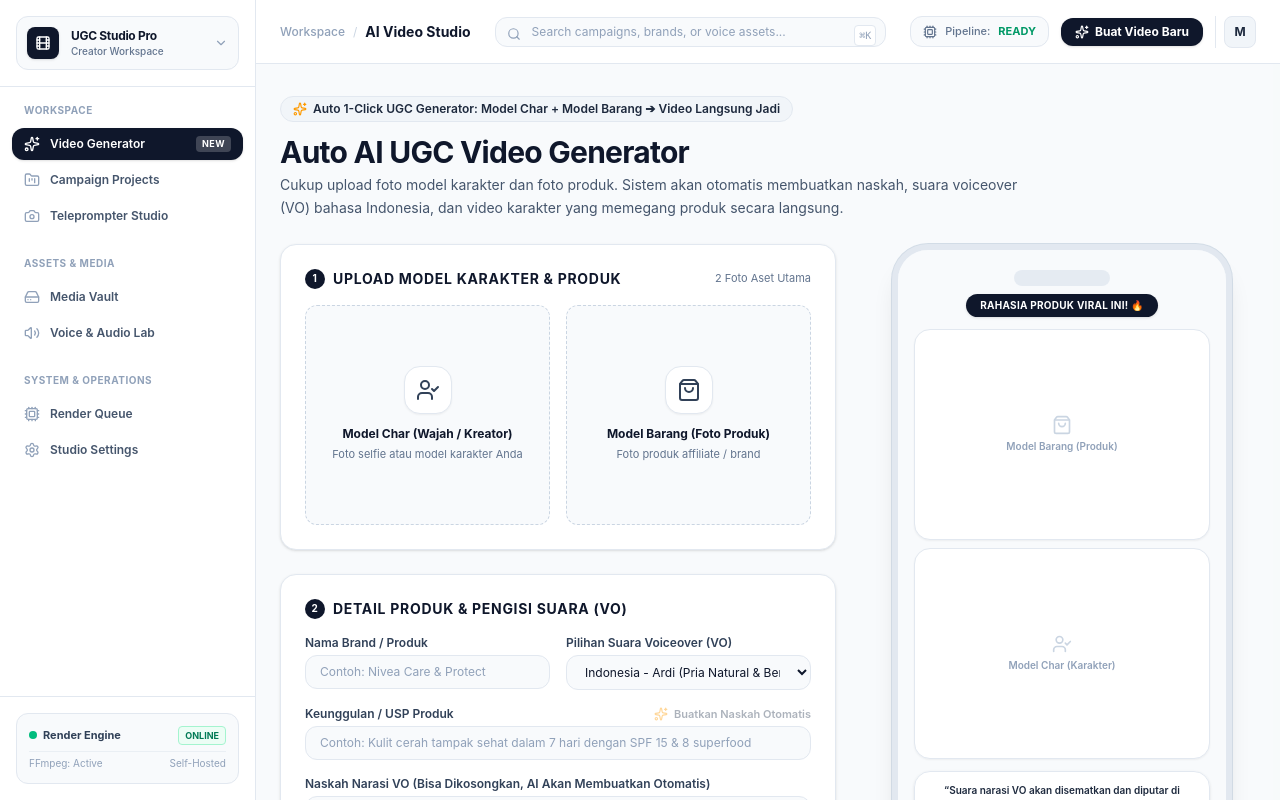
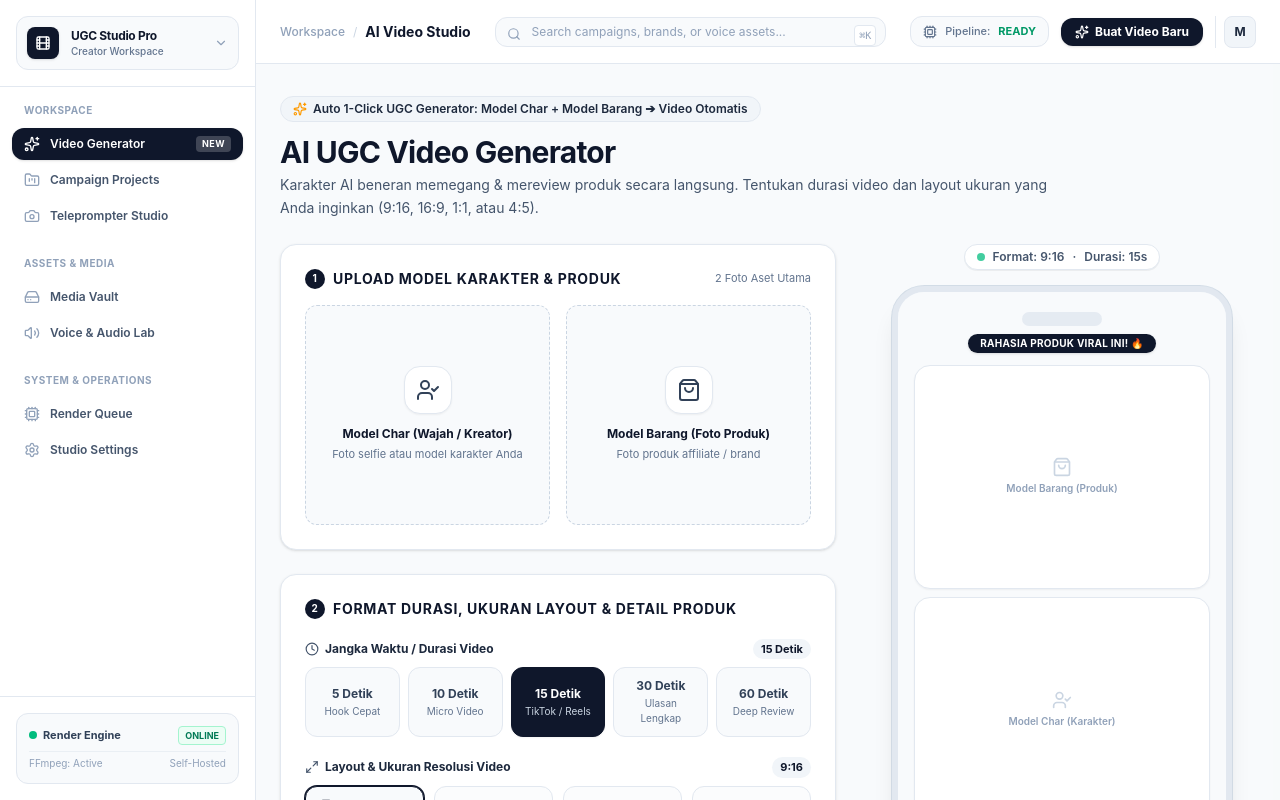
Before and after one commit to mysuf1020/ugc, a Next.js app: page /avatar-studio in a window 1280 px wide. Built offline with nearby package versions, Linux system fonts and the light colour scheme.

Commit message:
feat: add video duration presets and layout aspect ratio options

```diff
--- a/src/app/api/avatar/generate/route.ts
+++ b/src/app/api/avatar/generate/route.ts
@@ -12,6 +12,8 @@ export async function POST(request: Request) {
       brandName,
       productUsp,
       voiceId = "id-ID-ArdiNeural",
+      targetDurationSec = 15,
+      aspectRatio = "9:16",
     } = body;
 
     if (!projectId || !scriptText) {
@@ -40,6 +42,8 @@ export async function POST(request: Request) {
         scriptText,
         hookHeadline: hookHeadline || "RAHASIA PRODUK INI! 🔥",
         brandName: brandName || project.brandName,
+        targetDurationSec: Number(targetDurationSec) || 15,
+        aspectRatio: aspectRatio || "9:16",
       },
     });
 
@@ -53,6 +57,8 @@ export async function POST(request: Request) {
       scriptText,
       hookHeadline: hookHeadline || "RAHASIA PRODUK INI! 🔥",
       voiceId,
+      targetDurationSec: Number(targetDurationSec) || 15,
+      aspectRatio,
     });
 
     return NextResponse.json({
--- a/src/app/avatar-studio/page.tsx
+++ b/src/app/avatar-studio/page.tsx
@@ -12,6 +12,11 @@ import {
   Film,
   Play,
   Wand2,
+  Clock,
+  Smartphone,
+  Monitor,
+  Square,
+  Maximize2,
 } from "lucide-react";
 import { toast } from "sonner";
 
@@ -31,6 +36,10 @@ export default function AvatarStudioPage() {
   const [hookHeadline, setHookHeadline] = useState("RAHASIA PRODUK VIRAL INI! 🔥");
   const [voiceId, setVoiceId] = useState("id-ID-ArdiNeural");
   const [generatingScript, setGeneratingScript] = useState(false);
+
+  // Duration & Aspect Ratio Options
+  const [targetDurationSec, setTargetDurationSec] = useState<number>(15);
+  const [aspectRatio, setAspectRatio] = useState<"9:16" | "16:9" | "1:1" | "4:5">("9:16");
 
   // 1-Click Video Generation State
   const [generatingVideo, setGeneratingVideo] = useState(false);
@@ -54,7 +63,7 @@ export default function AvatarStudioPage() {
   const stages = [
     {
       title: "1. Analisis Model & Penyiapan Naskah",
-      subtitle: "Menyiapkan referensi karakter & formula hook viral",
+      subtitle: "Menyesuaikan durasi naskah dengan tempo bicara",
     },
     {
       title: "2. Sintesis Suara Voiceover (VO)",
@@ -62,11 +71,11 @@ export default function AvatarStudioPage() {
     },
     {
       title: "3. Rendering AI Video Scene Karakter",
-      subtitle: "Karakter dibuatkan adegan memegang & mengulas produk (±1-2 menit)",
+      subtitle: "Karakter memegang & mengulas produk (±1-2 menit)",
     },
     {
-      title: "4. Finalisasi Video 9:16 Siap Pakai",
-      subtitle: "Menyatukan video AI, suara narasi & format TikTok 1080x1920",
+      title: "4. Finalisasi Layout & Durasi Video",
+      subtitle: `Mengompilasi video ${aspectRatio} durasi ${targetDurationSec}s`,
     },
   ];
 
@@ -101,6 +110,8 @@ export default function AvatarStudioPage() {
         title: brandName ? `UGC - ${brandName}` : "UGC Model & Product Project",
         brandName: brandName || "Brand Produk",
         productDescription: productUsp || "Solusi terbaik harian Anda",
+        targetDurationSec,
+        aspectRatio,
       }),
     });
     const data = await res.json();
@@ -191,7 +202,7 @@ export default function AvatarStudioPage() {
         const generatedSpeech = `${s.hookText} ${s.problemText} ${s.solutionText} ${s.ctaText}`.trim();
         setScriptText(generatedSpeech);
         setHookHeadline(s.hookText.slice(0, 36) + "!");
-        toast.success("Naskah ulasan AI berhasil dirumuskan!");
+        toast.success(`Naskah AI (${targetDurationSec} detik) berhasil dirumuskan!`);
       }
     } catch {
       toast.error("Gagal menghasilkan naskah AI.");
@@ -216,7 +227,7 @@ export default function AvatarStudioPage() {
       let activeHook = hookHeadline;
 
       if (!activeScript) {
-        toast.info("Merumuskan naskah ulasan otomatis...");
+        toast.info(`Merumuskan naskah ulasan otomatis (${targetDurationSec}s)...`);
         const sRes = await fetch("/api/ai/script", {
           method: "POST",
           headers: { "Content-Type": "application/json" },
@@ -235,7 +246,7 @@ export default function AvatarStudioPage() {
         }
       }
 
-      // Execute full automated video generator
+      // Execute full automated video generator with target duration and aspect ratio
       const res = await fetch("/api/avatar/generate", {
         method: "POST",
         headers: { "Content-Type": "application/json" },
@@ -246,6 +257,8 @@ export default function AvatarStudioPage() {
           brandName: brandName || "Produk Pilihan",
           productUsp: productUsp || "Solusi terbaik harian",
           voiceId,
+          targetDurationSec,
+          aspectRatio,
         }),
       });
 
@@ -253,7 +266,7 @@ export default function AvatarStudioPage() {
         const data = await res.json();
         setGeneratedVideoUrl(data.videoUrl);
         setGeneratedAudioUrl(data.audioUrl);
-        toast.success("Video UGC otomatis berhasil dibuat lengkap dengan audio!");
+        toast.success(`Video UGC (${targetDurationSec}s · ${aspectRatio}) berhasil dibuat!`);
       } else {
         const err = await res.json();
         toast.error(err.error || "Gagal membuat video otomatis.");
@@ -273,6 +286,56 @@ export default function AvatarStudioPage() {
     toast.success("Video dari Google Flow berhasil dimuat lengkap dengan audionya!");
   }
 
+  // Duration Options List
+  const durationOptions = [
+    { value: 5, label: "5 Detik", desc: "Hook Cepat" },
+    { value: 10, label: "10 Detik", desc: "Micro Video" },
+    { value: 15, label: "15 Detik", desc: "TikTok / Reels", popular: true },
+    { value: 30, label: "30 Detik", desc: "Ulasan Lengkap" },
+    { value: 60, label: "60 Detik", desc: "Deep Review" },
+  ];
+
+  // Layout / Aspect Ratio Options List
+  const layoutOptions = [
+    {
+      value: "9:16",
+      label: "9:16 Vertikal",
+      sub: "TikTok, Reels, Shorts",
+      res: "1080x1920",
+      icon: Smartphone,
+    },
+    {
+      value: "16:9",
+      label: "16:9 Horizontal",
+      sub: "YouTube, Web Video",
+      res: "1920x1080",
+      icon: Monitor,
+    },
+    {
+      value: "1:1",
+      label: "1:1 Persegi",
+      sub: "Instagram Feed Post",
+      res: "1080x1080",
+      icon: Square,
+    },
+    {
+      value: "4:5",
+      label: "4:5 Potret",
+      sub: "Instagram Feed Potret",
+      res: "1080x1350",
+      icon: Maximize2,
+    },
+  ];
+
+  // Aspect ratio helper for player frame
+  const frameAspectClass =
+    aspectRatio === "9:16"
+      ? "aspect-[9/16] max-w-[340px]"
+      : aspectRatio === "16:9"
+      ? "aspect-[16/9] max-w-[500px]"
+      : aspectRatio === "1:1"
+      ? "aspect-square max-w-[360px]"
+      : "aspect-[4/5] max-w-[350px]";
 
   return (
     <div className="mx-auto max-w-7xl px-4 py-8 sm:px-6">
@@ -280,18 +343,18 @@ export default function AvatarStudioPage() {
       <div className="mb-6">
         <div className="inline-flex items-center gap-1.5 rounded-full bg-slate-100 px-3 py-1 text-xs font-semibold text-slate-800 border border-slate-200 mb-3">
           <Sparkles className="h-3.5 w-3.5 text-amber-500" />
-          <span>Auto 1-Click UGC Generator: Model Char + Model Barang ➔ Video Langsung Jadi</span>
+          <span>Auto 1-Click UGC Generator: Model Char + Model Barang ➔ Video Otomatis</span>
         </div>
         <h1 className="text-2xl font-bold tracking-tight text-slate-900 sm:text-3xl">
-          Auto AI UGC Video Generator
+          AI UGC Video Generator
         </h1>
         <p className="mt-1 text-sm text-slate-600 max-w-3xl leading-relaxed">
-          Cukup upload foto model karakter dan foto produk. Sistem akan otomatis membuatkan naskah, suara voiceover (VO) bahasa Indonesia, dan video karakter yang memegang produk secara langsung.
+          Karakter AI beneran memegang & mereview produk secara langsung. Tentukan durasi video dan layout ukuran yang Anda inginkan (9:16, 16:9, 1:1, atau 4:5).
         </p>
       </div>
 
       <div className="grid grid-cols-1 gap-8 lg:grid-cols-12">
-        {/* Left Column: Form & 1-Click Action (7 Cols) */}
+        {/* Left Column: Form & Settings (7 Cols) */}
         <div className="lg:col-span-7 space-y-6">
           {/* Step 1: Upload Assets */}
           <div className="rounded-2xl border border-slate-200 bg-white p-6 shadow-sm space-y-4">
@@ -388,14 +451,89 @@ export default function AvatarStudioPage() {
             </div>
           </div>
 
-          {/* Step 2: Product & Voice Settings */}
-          <div className="rounded-2xl border border-slate-200 bg-white p-6 shadow-sm space-y-4">
+          {/* Step 2: Product, Voice, Duration & Layout Settings */}
+          <div className="rounded-2xl border border-slate-200 bg-white p-6 shadow-sm space-y-5">
             <h2 className="text-sm font-bold text-slate-900 uppercase tracking-wider flex items-center gap-2">
               <span className="flex h-5 w-5 items-center justify-center rounded-full bg-slate-900 text-[10px] text-white">2</span>
-              <span>Detail Produk & Pengisi Suara (VO)</span>
+              <span>Format Durasi, Ukuran Layout & Detail Produk</span>
             </h2>
 
-            <div className="grid grid-cols-1 gap-4 sm:grid-cols-2">
+            {/* A. DURATION SELECTOR */}
+            <div>
+              <div className="flex items-center justify-between mb-2">
+                <label className="text-xs font-bold text-slate-800 flex items-center gap-1.5">
+                  <Clock className="h-3.5 w-3.5 text-slate-600" />
+                  <span>Jangka Waktu / Durasi Video</span>
+                </label>
+                <span className="text-[11px] font-bold text-slate-900 bg-slate-100 px-2 py-0.5 rounded-full">
+                  {targetDurationSec} Detik
+                </span>
+              </div>
+              <div className="grid grid-cols-2 sm:grid-cols-5 gap-2">
+                {durationOptions.map((opt) => (
+                  <button
+                    key={opt.value}
+                    type="button"
+                    onClick={() => setTargetDurationSec(opt.value)}
+                    className={`flex flex-col items-center justify-center rounded-xl p-2.5 text-center transition-all border ${
+                      targetDurationSec === opt.value
+                        ? "border-slate-900 bg-slate-900 text-white shadow-xs"
+                        : "border-slate-200 bg-slate-50 text-slate-700 hover:bg-slate-100"
+                    }`}
+                  >
+                    <span className="text-xs font-bold">{opt.label}</span>
+                    <span className={`text-[10px] mt-0.5 ${targetDurationSec === opt.value ? "text-slate-300" : "text-slate-500"}`}>
+                      {opt.desc}
+                    </span>
+                  </button>
+                ))}
+              </div>
+            </div>
+
+            {/* B. ASPECT RATIO / LAYOUT SELECTOR */}
+            <div>
+              <div className="flex items-center justify-between mb-2">
+                <label className="text-xs font-bold text-slate-800 flex items-center gap-1.5">
+                  <Maximize2 className="h-3.5 w-3.5 text-slate-600" />
+                  <span>Layout & Ukuran Resolusi Video</span>
+                </label>
+                <span className="text-[11px] font-bold text-slate-900 bg-slate-100 px-2 py-0.5 rounded-full">
+                  {aspectRatio}
+                </span>
+              </div>
+              <div className="grid grid-cols-2 sm:grid-cols-4 gap-2.5">
+                {layoutOptions.map((layout) => {
+                  const Icon = layout.icon;
+                  const isSelected = aspectRatio === layout.value;
+                  return (
+                    <button
+                      key={layout.value}
+                      type="button"
+                      onClick={() => setAspectRatio(layout.value as any)}
+                      className={`flex flex-col items-start rounded-xl p-3 text-left transition-all border ${
+                        isSelected
+                          ? "border-slate-900 bg-slate-50 ring-1 ring-slate-900 shadow-2xs"
+                          : "border-slate-200 bg-slate-50/60 hover:bg-slate-100"
+                      }`}
+                    >
+                      <div className="flex items-center justify-between w-full mb-1.5">
+                        <Icon className={`h-4 w-4 ${isSelected ? "text-slate-900" : "text-slate-500"}`} />
+                        <span className="text-[10px] font-mono text-slate-500">{layout.res}</span>
+                      </div>
+                      <span className={`text-xs font-bold ${isSelected ? "text-slate-900" : "text-slate-700"}`}>
+                        {layout.label}
+                      </span>
+                      <span className="text-[10px] text-slate-500 line-clamp-1 mt-0.5">
+                        {layout.sub}
+                      </span>
+                    </button>
+                  );
+                })}
+              </div>
+            </div>
+
+            {/* C. PRODUCT & VOICE INFO */}
+            <div className="grid grid-cols-1 gap-4 sm:grid-cols-2 pt-2 border-t border-slate-100">
               <div>
                 <label className="block text-xs font-semibold text-slate-700 mb-1">
                   Nama Brand / Produk
@@ -418,7 +556,7 @@ export default function AvatarStudioPage() {
                   onChange={(e) => setVoiceId(e.target.value)}
                   className="w-full rounded-xl border border-slate-200 bg-slate-50 px-3.5 py-2 text-xs text-slate-900 focus:bg-white focus:border-slate-400 focus:outline-none"
                 >
-                  <option value="id-ID-ArdiNeural">Indonesia - Ardi (Pria Natural & Berwibawa)</option>
+                  <option value="id-ID-ArdiNeural">Indonesia - Ardi (Pria Natural & Mantap)</option>
                   <option value="id-ID-GadisNeural">Indonesia - Gadis (Wanita Ramah & Ceria)</option>
                   <option value="en-US-ChristopherNeural">English - Christopher (Male Casual)</option>
                   <option value="en-US-JennyNeural">English - Jenny (Female Energetic)</option>
@@ -438,7 +576,7 @@ export default function AvatarStudioPage() {
                   className="flex items-center gap-1.5 text-[11px] font-semibold text-slate-700 hover:text-slate-900 transition-colors disabled:opacity-40"
                 >
                   <Sparkles className="h-3.5 w-3.5 text-amber-500" />
-                  <span>{generatingScript ? "Menulis..." : "Buatkan Naskah Otomatis"}</span>
+                  <span>{generatingScript ? "Menulis..." : `Buatkan Naskah Otomatis (${targetDurationSec}s)`}</span>
                 </button>
               </div>
               <input
@@ -475,7 +613,9 @@ export default function AvatarStudioPage() {
                     <span className="relative inline-flex rounded-full h-3 w-3 bg-slate-900"></span>
                   </span>
                   <div>
-                    <h3 className="text-sm font-bold text-slate-900">Sedang Membuat Video UGC Otomatis...</h3>
+                    <h3 className="text-sm font-bold text-slate-900">
+                      Merender Video UGC {aspectRatio} ({targetDurationSec} Detik)...
+                    </h3>
                     <p className="text-[11px] text-slate-500 font-medium">
                       {stages[currentStageIndex]?.subtitle}
                     </p>
@@ -541,7 +681,7 @@ export default function AvatarStudioPage() {
               <div className="rounded-xl bg-slate-50 p-3 border border-slate-200 flex items-center gap-2 text-[11px] text-slate-600">
                 <Sparkles className="h-4 w-4 text-amber-500 shrink-0" />
                 <span>
-                  Video AI sedang dibuat dan otomatis digabungkan dengan suara narasi VO bahasa Indonesia. Begitu selesai, video akan langsung diputar di layar kanan.
+                  Video AI sedang dibuat sesuai durasi ({targetDurationSec}s) dan layout ({aspectRatio}). Video akan langsung diputar otomatis begitu selesai.
                 </span>
               </div>
             </div>
@@ -553,14 +693,24 @@ export default function AvatarStudioPage() {
               className="w-full flex items-center justify-center gap-2.5 rounded-xl bg-slate-900 py-4 text-sm font-bold text-white shadow-sm hover:bg-slate-800 transition-all active:scale-[0.99] disabled:opacity-40"
             >
               <Wand2 className="h-4 w-4 text-amber-400" />
-              <span>Buat Video UGC Otomatis (Video Karakter Memegang Produk + Suara VO)</span>
+              <span>
+                Buat Video UGC Otomatis ({targetDurationSec} Detik · Layout {aspectRatio})
+              </span>
             </button>
           )}
         </div>
 
-        {/* Right Column: Live 9:16 Video Player Result (5 Cols) */}
+        {/* Right Column: Live Video Player Result (5 Cols) */}
         <div className="lg:col-span-5 flex flex-col items-center space-y-4">
-          <div className="relative aspect-vertical-video max-h-[640px] w-full max-w-[340px] overflow-hidden rounded-[36px] border-[6px] border-slate-200 bg-slate-100 shadow-xl ring-1 ring-slate-300/80">
+          {/* Format Badge Indicator */}
+          <div className="flex items-center gap-2 text-xs font-semibold text-slate-600 bg-white border border-slate-200 px-3 py-1 rounded-full shadow-2xs">
+            <span className="flex h-2 w-2 rounded-full bg-emerald-500 animate-pulse" />
+            <span>Format: {aspectRatio}</span>
+            <span>·</span>
+            <span>Durasi: {targetDurationSec}s</span>
+          </div>
+
+          <div className={`relative w-full overflow-hidden rounded-[32px] border-[6px] border-slate-200 bg-slate-100 shadow-xl ring-1 ring-slate-300/80 transition-all duration-300 ${frameAspectClass}`}>
             {generatedVideoUrl ? (
               <video
                 src={generatedVideoUrl}
@@ -574,8 +724,8 @@ export default function AvatarStudioPage() {
               <div className="h-full w-full flex flex-col justify-between p-4 relative bg-slate-50">
                 {/* Smartphone Dynamic Island / Notch */}
                 <div className="flex flex-col items-center gap-2 pt-1">
-                  <div className="h-4 w-24 rounded-full bg-slate-200/80" />
-                  <div className="rounded-full bg-slate-900 px-3.5 py-1 text-center text-[10px] font-bold text-white shadow-sm tracking-wide">
+                  <div className="h-3.5 w-20 rounded-full bg-slate-200/80" />
+                  <div className="rounded-full bg-slate-900 px-3 py-0.5 text-center text-[10px] font-bold text-white shadow-sm tracking-wide">
                     {hookHeadline}
                   </div>
                 </div>
@@ -609,9 +759,9 @@ export default function AvatarStudioPage() {
                 </div>
 
                 {/* Subtitle Caption Overlay */}
-                <div className="z-10 rounded-2xl bg-white/95 px-3.5 py-2.5 text-center backdrop-blur border border-slate-200 shadow-sm">
+                <div className="z-10 rounded-2xl bg-white/95 px-3 py-2 text-center backdrop-blur border border-slate-200 shadow-sm">
                   <p className="text-[10px] font-semibold text-slate-800 line-clamp-2 leading-relaxed">
-                    &ldquo;{scriptText || "Suara narasi VO akan disematkan dan diputar di sini..."}&rdquo;
+                    &ldquo;{scriptText || `Suara narasi VO (${targetDurationSec}s) akan diputar di sini...`}&rdquo;
                   </p>
                 </div>
               </div>
@@ -629,7 +779,7 @@ export default function AvatarStudioPage() {
                   </span>
                   <a
                     href={generatedAudioUrl}
-                    download="voiceover_ugc.mp3"
+                    download={`voiceover_${targetDurationSec}s.mp3`}
                     className="text-[10px] font-bold text-slate-900 hover:underline"
                   >
                     Download MP3
@@ -642,11 +792,11 @@ export default function AvatarStudioPage() {
             {generatedVideoUrl && (
               <a
                 href={generatedVideoUrl}
-                download="ugc_affiliate_video_1080x1920.mp4"
+                download={`ugc_video_${aspectRatio.replace(":", "x")}_${targetDurationSec}s.mp4`}
                 className="flex items-center justify-center gap-2 rounded-xl bg-slate-900 px-6 py-3.5 text-xs font-bold text-white shadow-sm hover:bg-slate-800 transition-all"
               >
                 <Download className="h-4 w-4" />
-                <span>Download Video MP4 1080x1920</span>
+                <span>Download Video MP4 ({aspectRatio})</span>
               </a>
             )}
 
```
Also changed, not shown: src/lib/ugc-generator.ts (+36 -12 lines).
